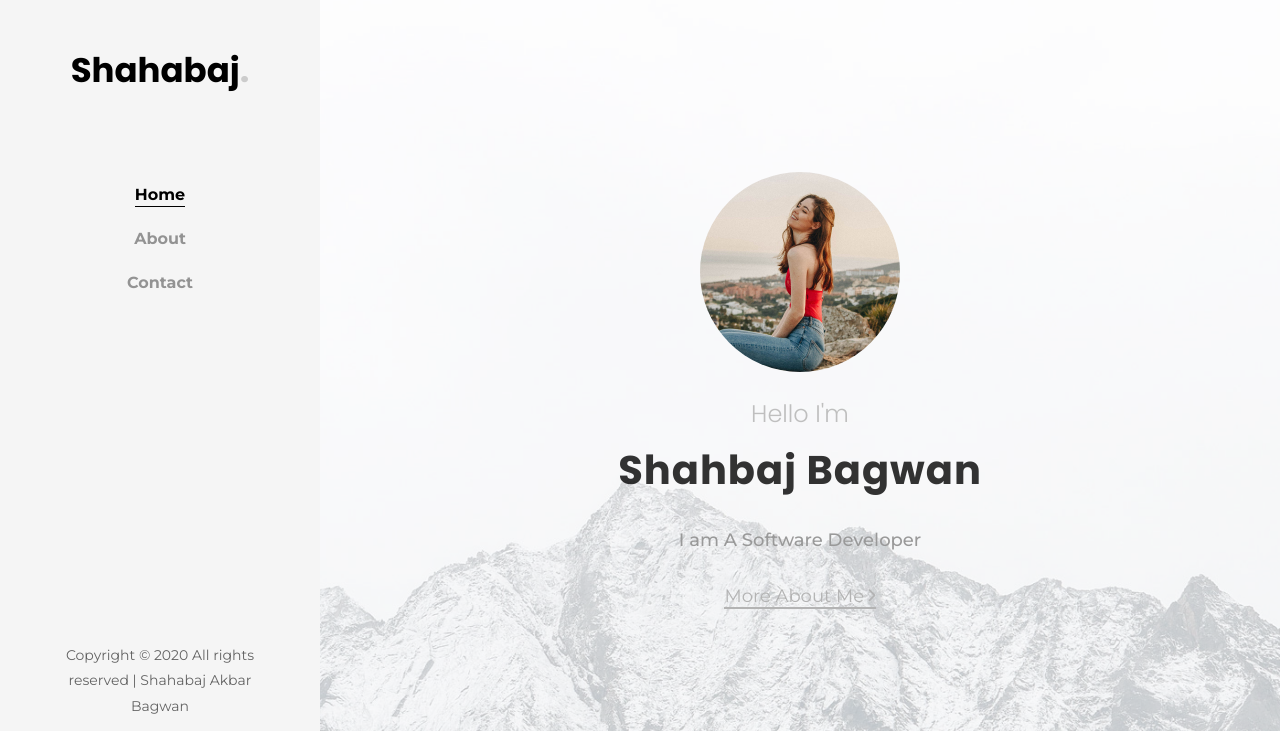
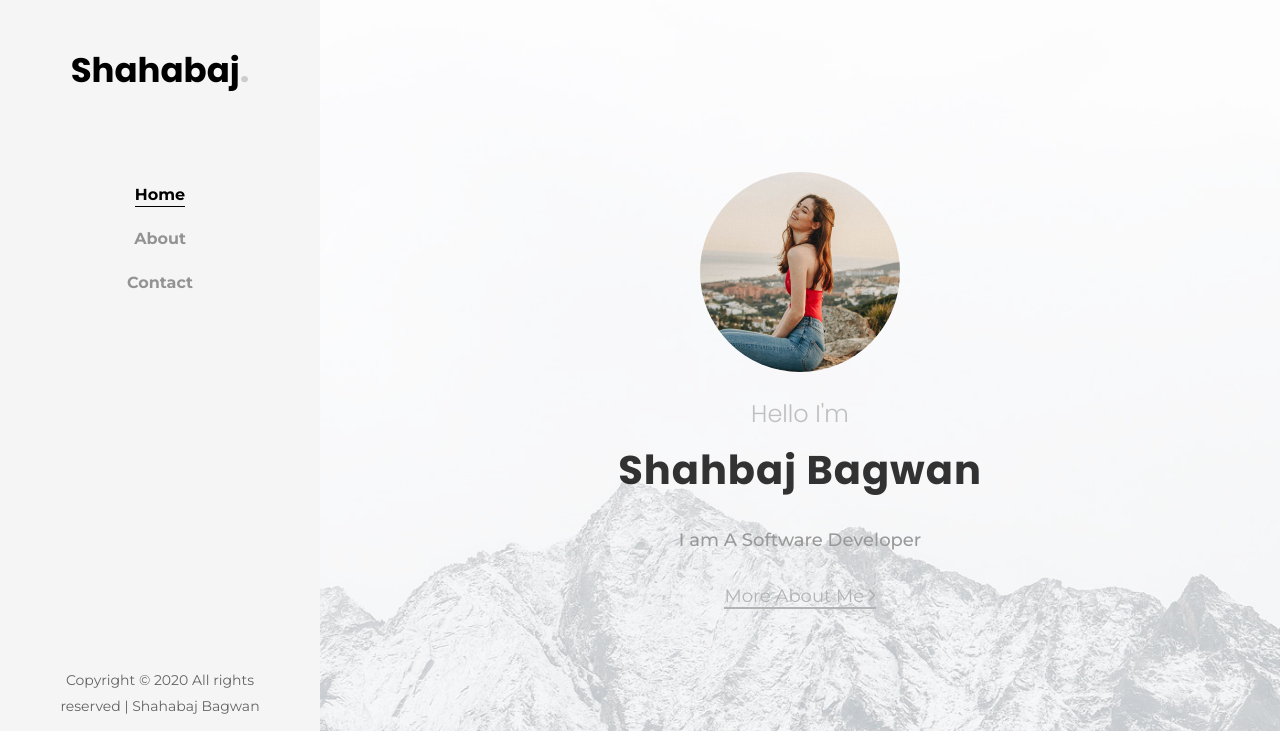
Before and after one commit to Shahabaj786786/Shahabaj786786.github.io, a plain HTML site: page index.html in a window 1280 px wide. Shown: the top 731 px of the page. Drawn offline with Linux system fonts and the light colour scheme; some packages are replaced by stand-ins of ours; no server answers; files whose address does not match are found by name.

Commit message:
profile  changes

```diff
--- a/index.html
+++ b/index.html
@@ -52,7 +52,7 @@
                     Copyright &copy;
                     <script>
                         document.write(new Date().getFullYear());
-                    </script> All rights reserved | Shahabaj Akbar Bagwan</p>
+                    </script> All rights reserved | Shahabaj Bagwan</p>
                 <ul>
                     <li><a href="#"><i class="icon-facebook"></i></a></li>
                     <li><a href="#"><i class="icon-twitter"></i></a></li>
```
